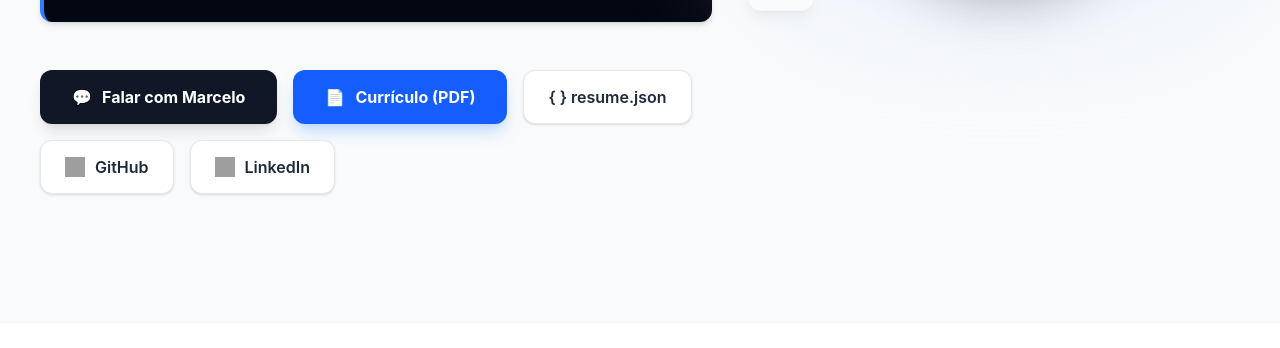
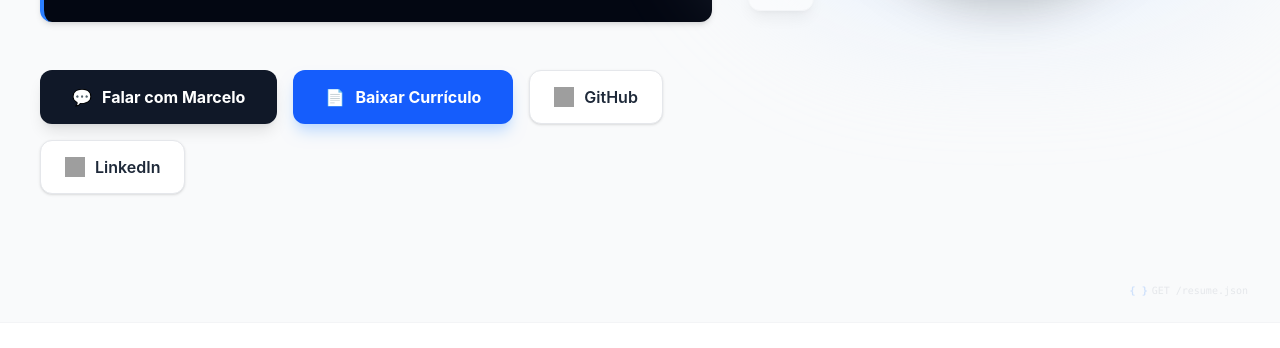
Before and after one commit to MarceloLucianoF/portfolio, a React (Vite) app: page / in a window 1280 px wide. Shown: the part 764-1112 px from the top of the page. Built offline with nearby package versions, Linux system fonts and the light colour scheme; grey boxes are pictures that could not be loaded.

Commit message:
🚀 Feat: Escondido a extração do json, mantindo apenas para easteregg

```diff
--- a/src/components/Hero.jsx
+++ b/src/components/Hero.jsx
@@ -5,11 +5,8 @@ const GITHUB_URL = "https://github.com/MarceloLucianoF";
 const LINKEDIN_URL = "https://linkedin.com/in/marcelo-luciano-filho";
 const FOTO_PERFIL_URL = "https://avatars.githubusercontent.com/u/103156755?s=400&v=4";
 
-// PDF dinâmico (abre em nova aba)
+// PDF dinâmico
 const CV_URL = "/api/cv";
-
-// Download forçado (opcional)
-const CV_DOWNLOAD_URL = "/api/cv?download=1";
 
 // “Single Source of Truth” (dados do currículo)
 const RESUME_JSON_URL = "/resume.json";
@@ -17,6 +14,18 @@ const RESUME_JSON_URL = "/resume.json";
 export default function Hero() {
   return (
     <section id="inicio" className="py-20 md:py-32 bg-gray-50 text-gray-900 w-full relative overflow-hidden">
+
+      {/* 🚀 EASTER EGG: resume.json discreto no canto inferior direito da tela */}
+      <a
+        href={RESUME_JSON_URL}
+        target="_blank"
+        rel="noopener noreferrer"
+        className="absolute bottom-4 right-4 md:bottom-6 md:right-8 text-[10px] font-mono text-gray-400 opacity-20 hover:opacity-100 transition-opacity duration-300 z-50 flex items-center gap-1 cursor-crosshair"
+        title="Single Source of Truth (JSON)"
+      >
+        <span className="text-blue-500 font-bold">{`{ }`}</span> GET /resume.json
+      </a>
+
       {/* Limitador para manter centralizado */}
       <div className="max-w-7xl mx-auto px-6 sm:px-8 lg:px-10 w-full relative z-10">
         <div className="grid grid-cols-1 md:grid-cols-12 gap-12 items-center">
@@ -36,7 +45,7 @@ export default function Hero() {
               Olá, eu sou
             </p>
 
-            {/* Nome (responsivo fino) */}
+            {/* Nome */}
             <h1 className="text-4xl sm:text-5xl md:text-7xl font-extrabold tracking-tighter leading-tight text-gray-950">
               Marcelo <span className="text-blue-600">Luciano</span> Filho
             </h1>
@@ -59,7 +68,7 @@ export default function Hero() {
             {/* Botões de Ação */}
             <div className="flex flex-wrap gap-4 pt-6 justify-center md:justify-start">
 
-              {/* Botão de Contato (Novo) */}
+              {/* Botão de Contato */}
               <a
                 href="#contato"
                 className="px-8 py-3.5 bg-gray-900 text-white font-bold rounded-xl shadow-lg hover:bg-gray-800 hover:scale-[1.03] transition-all flex items-center gap-2.5"
@@ -67,26 +76,13 @@ export default function Hero() {
                 <span>💬</span> Falar com Marcelo
               </a>
 
-              {/* CV: abre em nova aba */}
+              {/* CV */}
               <a
                 href={CV_URL}
-                target="_blank"
-                rel="noopener noreferrer"
                 className="px-8 py-3.5 bg-blue-600 text-white font-bold rounded-xl shadow-lg shadow-blue-200 hover:bg-blue-700 hover:scale-[1.03] transition-all flex items-center gap-2.5"
-                title="Abrir currículo (PDF) gerado automaticamente"
+                title="Baixar currículo atualizado"
               >
-                <span>📄</span> Currículo (PDF)
-              </a>
-
-              {/* SSOT: resume.json */}
-              <a
-                href={RESUME_JSON_URL}
-                target="_blank"
-                rel="noopener noreferrer"
-                className="px-6 py-3.5 bg-white text-gray-800 font-semibold rounded-xl border border-gray-200 shadow-sm hover:border-gray-300 hover:bg-gray-100 transition-all flex items-center gap-2.5"
-                title="Single Source of Truth (resume.json)"
-              >
-                {"{ }"} resume.json
+                <span>📄</span> Baixar Currículo
               </a>
 
               {/* GitHub */}
```
